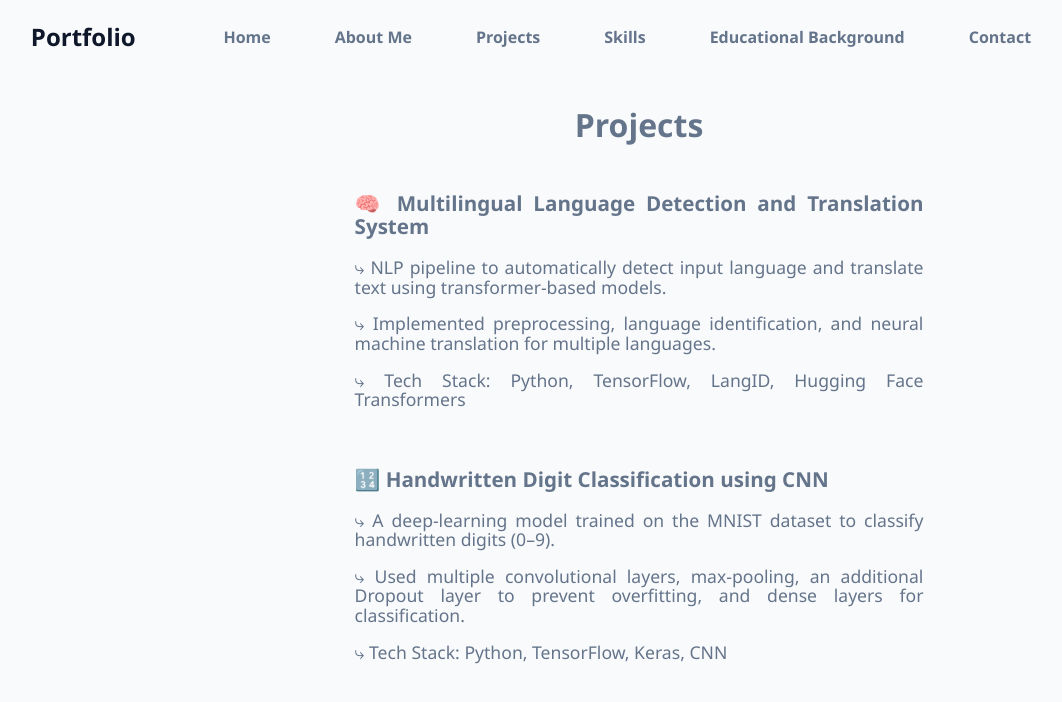
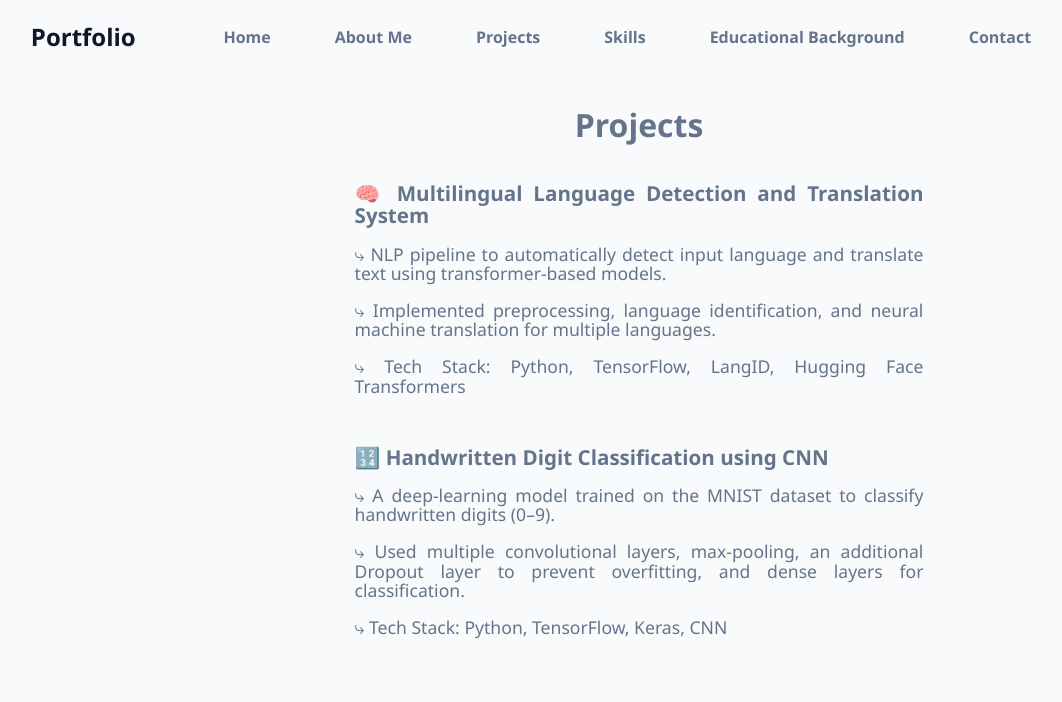
Before and after one commit to nishikasingh31/Portfolio-Using-React, a React (Vite) app: page /projects in a window 1280 px wide. Shown: the top 702 px of the page, without its empty margins (1-1063 px from the left). Built offline with nearby package versions, Linux system fonts and the light colour scheme.

Commit message:
Update Projects.css

```diff
--- a/src/styles/Projects.css
+++ b/src/styles/Projects.css
@@ -12,10 +12,17 @@
 .project-card {
   background: #F9FAFB;
   padding: 10px;
-  margin-top: 0px;
+  margin-bottom: 14px;
   text-align: justify;
   animation: slideInLeft 1.5s ease forwards;
   line-height: 1.1;
+}
+
+.project-card h3 {
+  margin: 10px 0 8px;
+}
+.project-card p {
+  margin-bottom: 6px;
 }
 
 .projects a {
```
